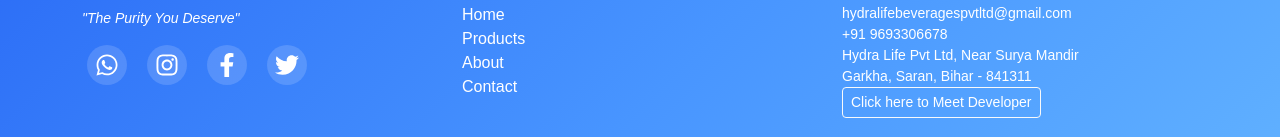
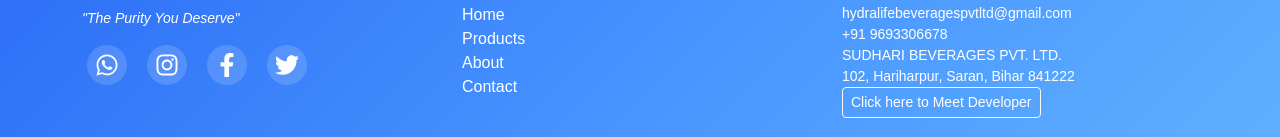
Before and after one commit to VivekLpu/hydra-life, a React (Vite) app in the folder client/: page /admin/login in a window 1280 px wide. Shown: the part 1005-1142 px from the top of the page. Built offline with nearby package versions, Linux system fonts and the light colour scheme; no server answers.

Commit message:
Update Footer.jsx

```diff
--- a/client/src/components/Footer.jsx
+++ b/client/src/components/Footer.jsx
@@ -79,8 +79,8 @@ const Footer = () => {
             <p className="small mb-0">hydralifebeveragespvtltd@gmail.com</p>
             <p className="small mb-0">+91 9693306678 </p>
             <p className="small mb-0">
-              Hydra Life Pvt Ltd, Near Surya Mandir <br />
-              Garkha, Saran, Bihar - 841311
+               SUDHARI BEVERAGES PVT. LTD. <br />
+              102, Hariharpur, Saran, Bihar 841222
             </p>
             <a
               href="https://viveklpu.github.io/Portfolio-Website/"
```
